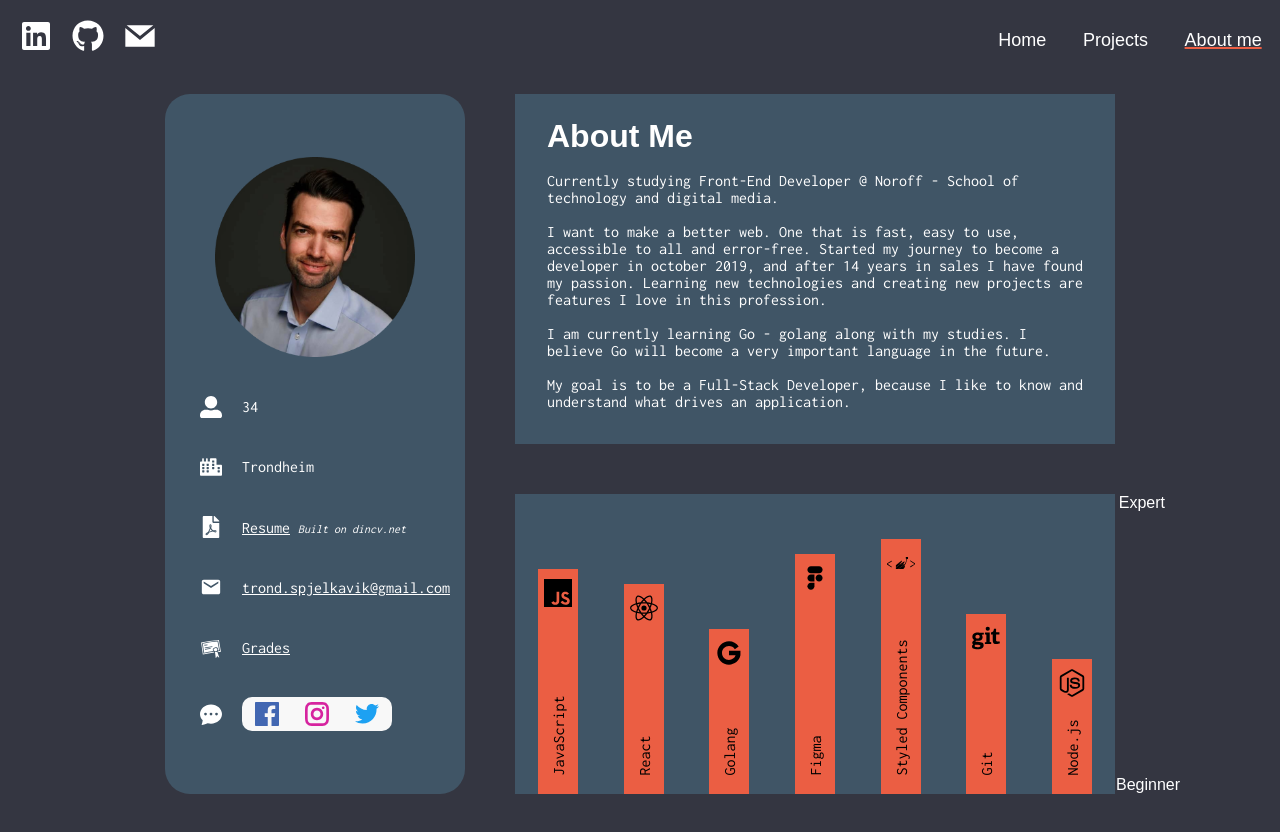
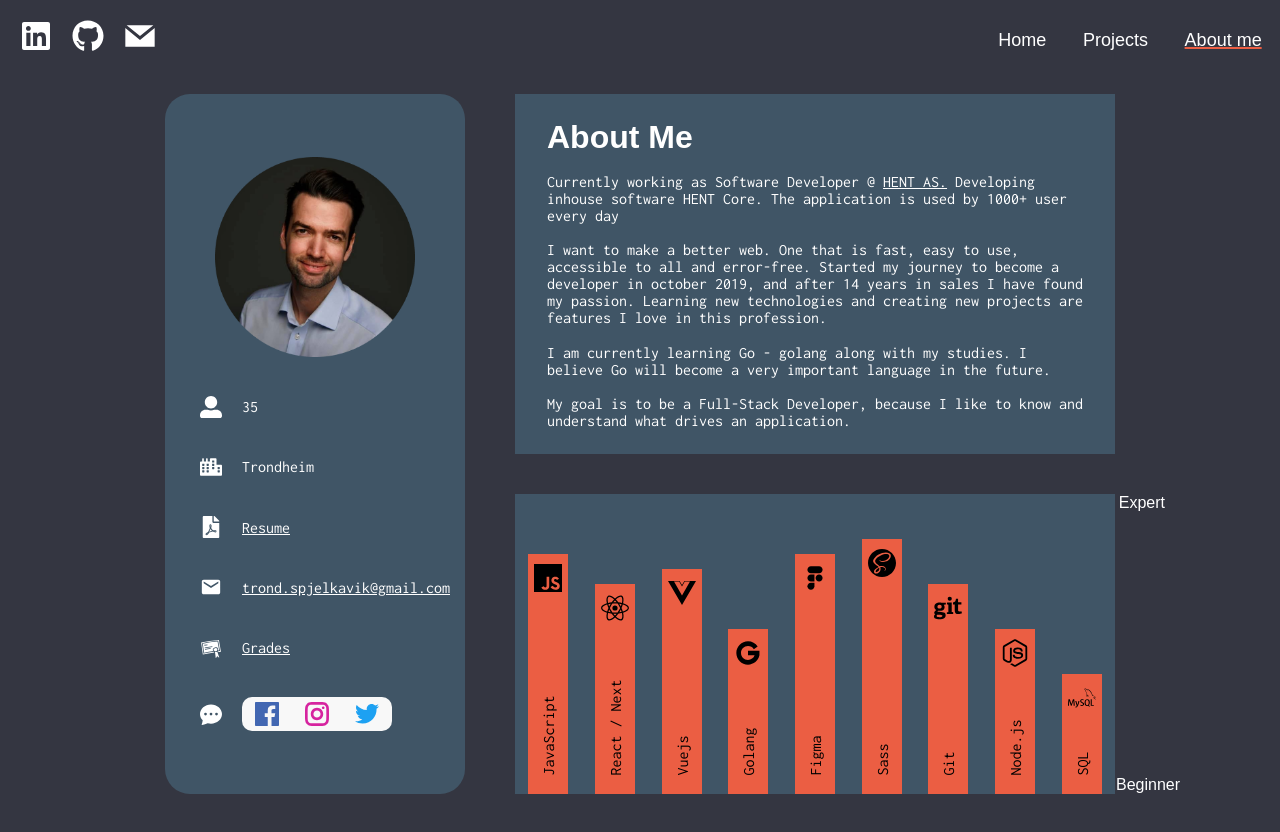
Before and after one commit to TrondSpjelkavik/portfolio-newest, a Next.js app: page /about-me in a window 1280 px wide. Shown: the top 832 px of the page. Built offline with nearby package versions, Linux system fonts and the light colour scheme; a web font is replaced by a local one.

Commit message:
Updated summary, grades, resume and cv

```diff
--- a/components/About/Profile.js
+++ b/components/About/Profile.js
@@ -3,7 +3,7 @@ import Image from "next/image";
 import { GrTwitter, GrFacebook, GrInstagram } from "react-icons/gr";
 import { FaCity, FaUserAlt, FaFilePdf } from "react-icons/fa";
 import { MdEmail } from "react-icons/md";
-import { GiEngagementRing, GiDiploma } from "react-icons/gi";
+import { GiDiploma } from "react-icons/gi";
 import { BsChatDotsFill } from "react-icons/bs";
 
 import styled from "styled-components";
@@ -95,7 +95,7 @@ function Profile() {
           </ProfileImage>
           <ContactInfo>
             <FaUserAlt />
-            <ContactContent>34</ContactContent>
+            <ContactContent>35</ContactContent>
           </ContactInfo>
           <ContactInfo>
             <FaCity />
@@ -106,23 +106,13 @@ function Profile() {
             <ContactContent>
               {" "}
               <a
-                href="https://t-dev.no/resume/Trond_CV_Pro.pdf"
+                href="https://t-dev.no/resume/CV.pdf"
                 style={{ textDecoration: "underline" }}
               >
                 Resume
               </a>{" "}
-              <a
-                href="https://www.dincv.net/"
-                style={{ fontStyle: "italic", fontSize: "12px" }}
-              >
-                Built on dincv.net
-              </a>
             </ContactContent>
           </ContactInfo>
-          {/* <ContactInfo>
-            <GiEngagementRing />
-            <ContactContent>Engaged</ContactContent>
-          </ContactInfo> */}
           <ContactInfo>
             <MdEmail />
             <ContactContent>
@@ -138,7 +128,7 @@ function Profile() {
             <GiDiploma />
             <ContactContent>
               <a
-                href="https://t-dev.no/grades/grades-trond-spjelkavik.png"
+                href="https://t-dev.no/resume/vitnemaal.png"
                 style={{ textDecoration: "underline" }}
               >
                 Grades
--- a/components/About/SkillChart.js
+++ b/components/About/SkillChart.js
@@ -1,5 +1,11 @@
 import { useState } from "react";
-import { SiJavascript, SiReact, SiStyledComponents } from "react-icons/si";
+import {
+  SiJavascript,
+  SiMysql,
+  SiReact,
+  SiSass,
+  SiVueDotJs,
+} from "react-icons/si";
 import { CgFigma, CgGoogle } from "react-icons/cg";
 import { FaGit, FaNodeJs } from "react-icons/fa";
 
@@ -26,6 +32,9 @@ const Skill = styled.div`
   width: 40px;
   background: #eb5e43;
   position: relative;
+  @media (max-width: 650px) {
+    width: 30px;
+  }
 `;
 
 const SkillType = styled.p`
@@ -44,6 +53,9 @@ const SkillLogo = styled.div`
   margin-top: 10px;
   font-size: 28px;
   color: black;
+  @media (max-width: 650px) {
+    font-size: 22px;
+  }
 `;
 
 const Beginner = styled.p`
@@ -83,44 +95,56 @@ function SkillChart() {
     {
       id: 1,
       type: "JavaScript",
-      skill: 75,
+      skill: 80,
       logo: <SiJavascript />,
     },
     {
       id: 2,
-      type: "React",
+      type: "React / Next",
       skill: 70,
       logo: <SiReact />,
     },
     {
       id: 3,
+      type: "Vuejs",
+      skill: 75,
+      logo: <SiVueDotJs />,
+    },
+    {
+      id: 4,
       type: "Golang",
       skill: 55,
       logo: <CgGoogle />,
     },
     {
-      id: 4,
+      id: 5,
       type: "Figma",
       skill: 80,
       logo: <CgFigma />,
     },
     {
-      id: 5,
-      type: "Styled Components",
+      id: 6,
+      type: "Sass",
       skill: 85,
-      logo: <SiStyledComponents />,
+      logo: <SiSass />,
     },
     {
-      id: 6,
+      id: 7,
       type: "Git",
-      skill: 60,
+      skill: 70,
       logo: <FaGit />,
     },
     {
-      id: 7,
+      id: 8,
       type: "Node.js",
-      skill: 45,
+      skill: 55,
       logo: <FaNodeJs />,
+    },
+    {
+      id: 9,
+      type: "SQL",
+      skill: 40,
+      logo: <SiMysql />,
     },
   ]);
 
--- a/components/About/Summary.js
+++ b/components/About/Summary.js
@@ -2,7 +2,7 @@ import styled from "styled-components";
 
 const SummaryBox = styled.div`
   width: 600px;
-  height: 350px;
+  height: 360px;
   background: #405566;
   @media (max-width: 1090px) {
     width: 500px;
@@ -18,7 +18,7 @@ const SummaryContent = styled.div`
   display: flex;
   flex-direction: column;
   padding: 1rem 2rem;
-  height: 340px;
+  height: 360px;
   justify-content: space-around;
   @media (max-width: 650px) {
     height: 500px;
@@ -40,8 +40,12 @@ function Summary() {
       <SummaryContent>
         <SummaryHeadline>About Me</SummaryHeadline>
         <SummaryParagraph>
-          Currently studying Front-End Developer @ Noroff - School of technology
-          and digital media.
+          Currently working as Software Developer @{" "}
+          <a href="https://www.hent.no" style={{ textDecoration: "underline" }}>
+            HENT AS.
+          </a>{" "}
+          Developing inhouse software HENT Core. The application is used by
+          1000+ user every day
         </SummaryParagraph>
         <SummaryParagraph>
           I want to make a better web. One that is fast, easy to use, accessible
```
